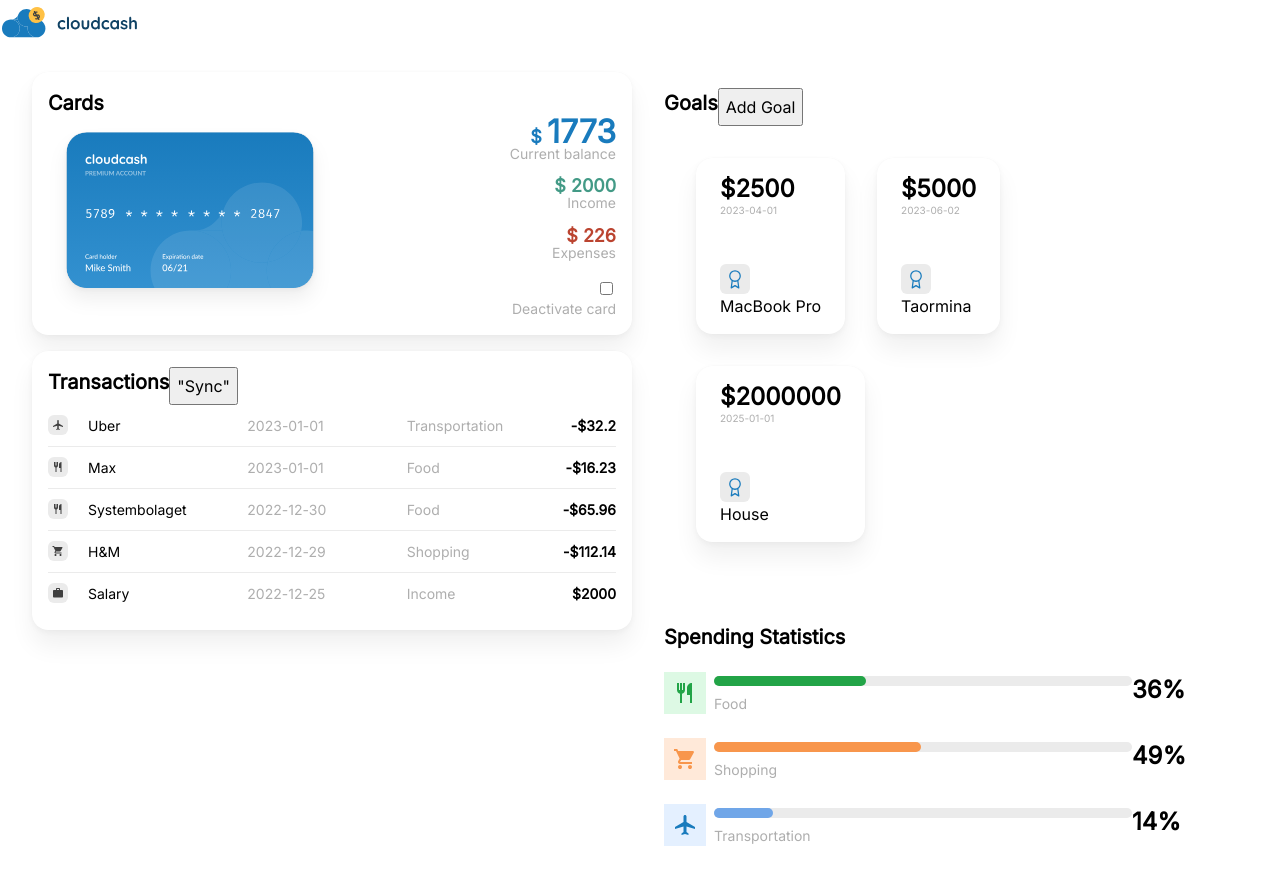
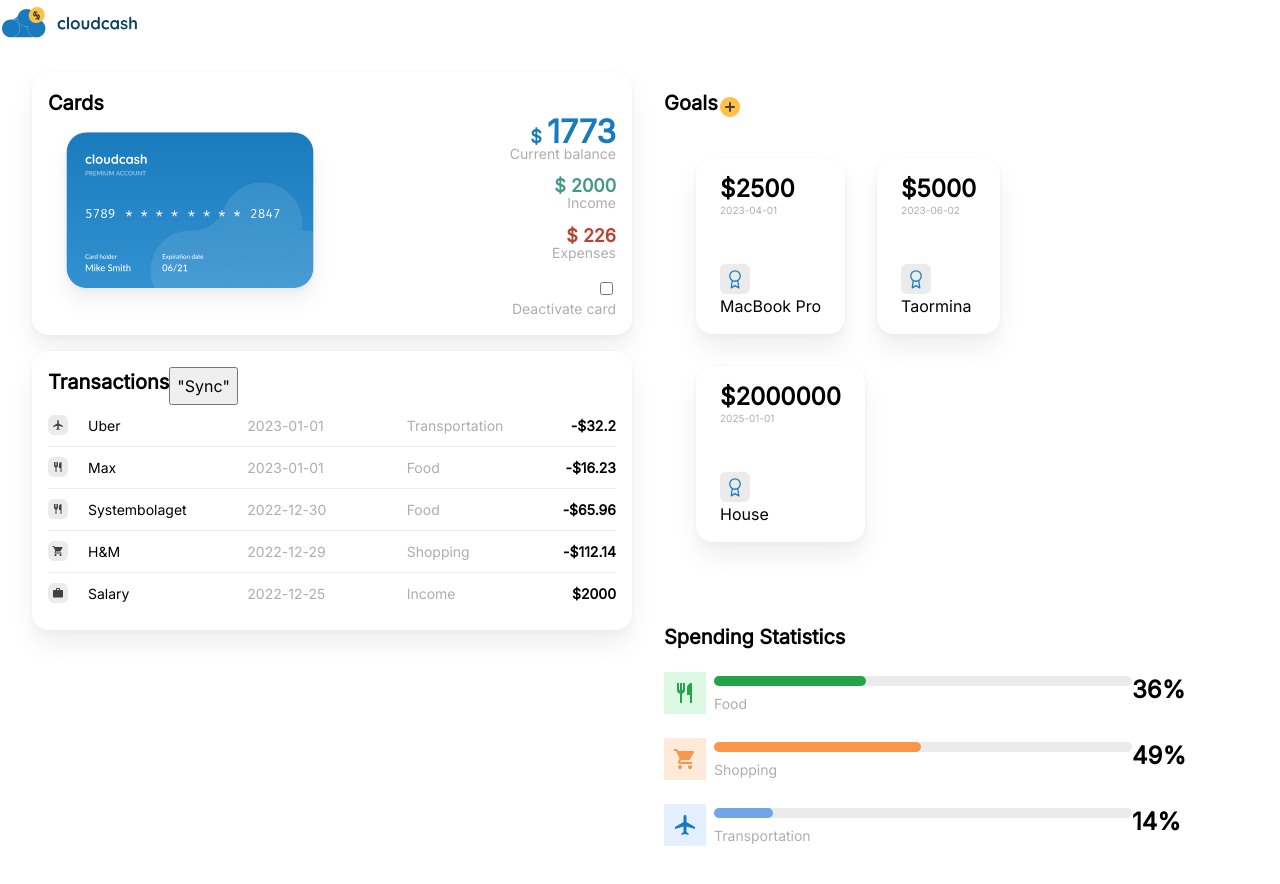
Before and after one commit to annabohlin1997/financial-dashboard, a React (Create React App) app: page / in a window 1280 px wide. Shown: the top 884 px of the page. Built offline with nearby package versions, Linux system fonts and the light colour scheme.

Commit message:
goal button

```diff
--- a/src/App.js
+++ b/src/App.js
@@ -120,7 +120,7 @@ function App() {
             <ModuleWrapper
               title="Goals"
               showBackground={false}
-              titleChildren={<button onClick={showAddGoals}>Add Goal</button>}
+              titleChildren={<img src="plus-circle.svg"  onClick={showAddGoals}/>}
             >
               <GoalsWrapper goals={goals} />
             </ModuleWrapper>
```
